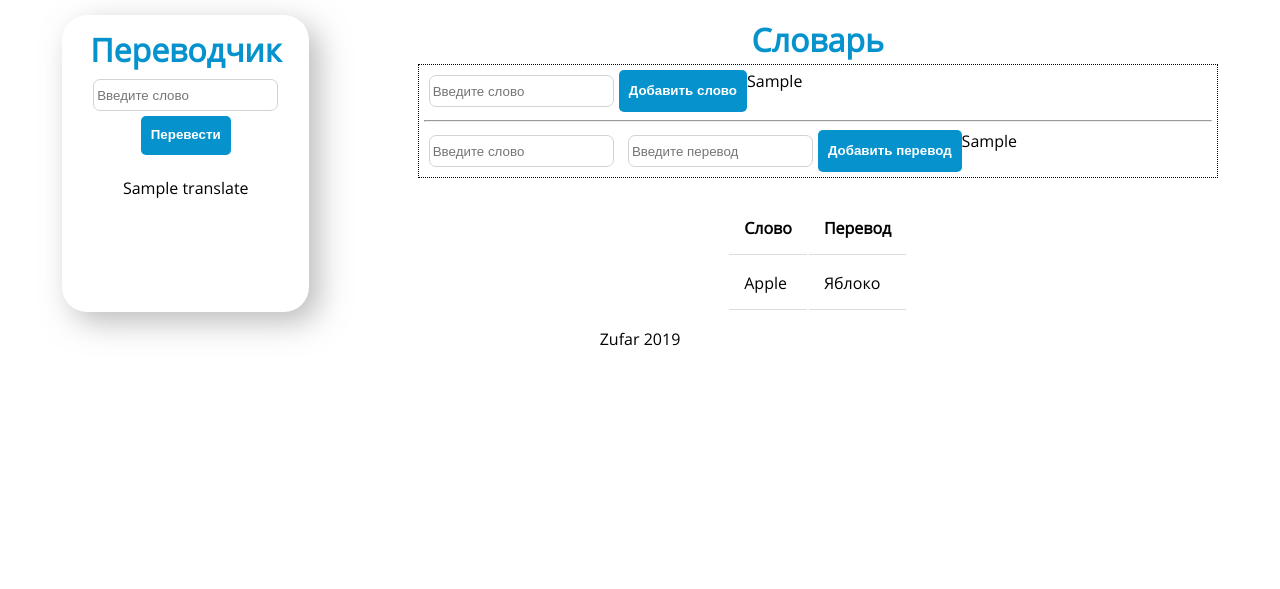
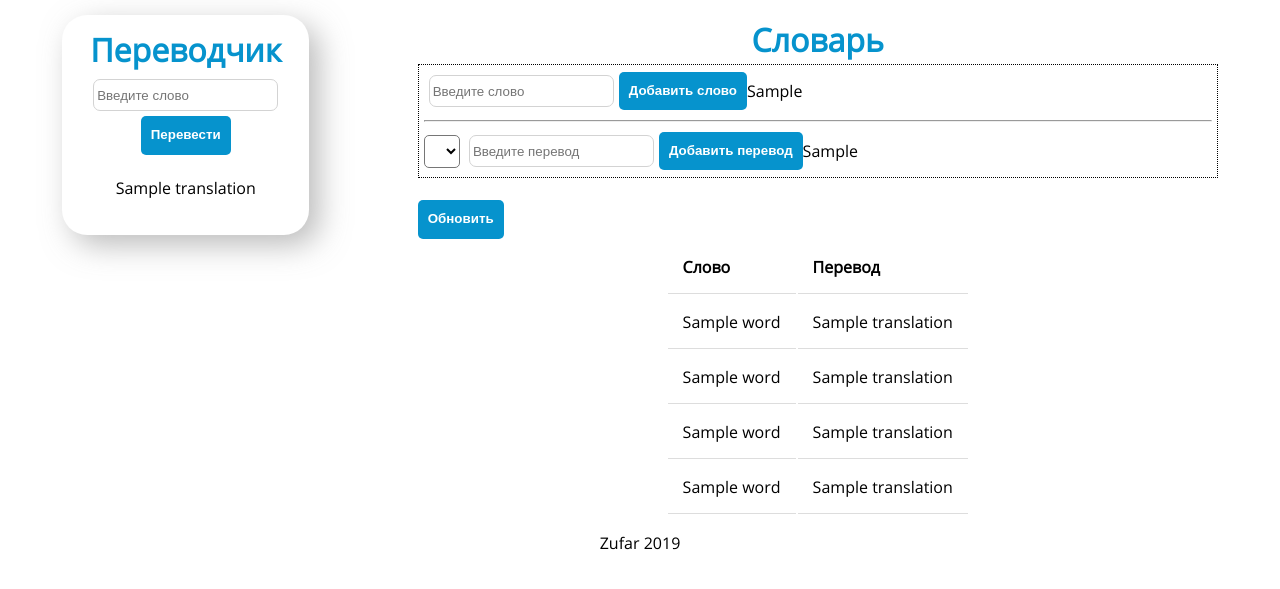
Before and after one commit to Zufarro/teledict, a Flask app: template templates/index.html in a window 1280 px wide. Shown: the part 50-639 px from the top of the page. Run offline with Flask 2, Linux system fonts and the light colour scheme; data comes from the database, SQL or seed files in the repository; both versions use the stored data as it was before the commit; the template is opened without the code that fills it: most values are stand-ins (such as "Sample title", 1, 10 or a date in 2020); data that the repository does not hold is empty.

Commit message:
added table

```diff
--- a/app.py
+++ b/app.py
@@ -12,78 +12,92 @@
     return send_file('templates/index.html')
 
 
-@app.route("/create")
-def set():
+@app.route("/create/<lang>/<transl>", methods=['POST'])
+def create_table(lang, transl):
     db = sqlite3.connect(dbname)
     db.execute("""
-    CREATE TABLE IF NOT EXISTS words_en_ru
+    CREATE TABLE IF NOT EXISTS words_%s
     (
     word text PRIMARY KEY
     )
-                   """)
-    db.execute("""CREATE TABLE IF NOT EXISTS translations_en_ru
+""" % (lang,))
+    db.execute("""CREATE TABLE IF NOT EXISTS translations_%s_%s
     (
-    word text,
+    word text PRIMARY KEY,
     translation text
     )
-                   """)
+""" % (lang, transl))
+    db.close()
     return "Created new tables"
 
 
-@app.route("/words", methods=['GET'])
-def get_all_json():
+@app.route("/words/<lang>", methods=['GET'])
+def get_all_words(lang):
     db = sqlite3.connect(dbname)
-    cursor = db.execute("SELECT rowid, word FROM words_en_ru")
+    cursor = db.execute("SELECT rowid, word FROM words_%s" % (lang,))
     rows = []
-    for tuple in cursor.fetchall():
-        rows.append({tuple[0]: tuple[1]})
+    for item in cursor.fetchall():
+        id, word = item
+        rows.append({"id":id, "word":word})
+    db.close()
     return json.dumps(rows)
 
-@app.route("/words", methods=["POST"])
-def add_word():
+
+@app.route("/words/<lang>", methods=["POST"])
+def add_word(lang):
     db = sqlite3.connect(dbname)
-    ad = request.get_json()
-    for name, value in ad.items():
-        db.execute("INSERT INTO words_en_ru VALUES('%s')" % (value))
-    db.commit()
-    return "ok"
+    item = request.get_json()
+    if item["word"]:
+        db.execute("INSERT OR IGNORE INTO words_%s VALUES('%s')" % (lang, item["word"]))
+        db.commit()
+        result = "success"
+    else:
+        result = "Error: missing word"
+    db.close()
+    return result
 
 
-@app.route("/words/<id>", methods=['DELETE'])
-def delete_word(id):
+@app.route("/words/<lang>/<id>", methods=['DELETE'])
+def delete_word(lang, id):
     db = sqlite3.connect(dbname)
-    db.execute("DELETE FROM words_en_ru WHERE rowid=%s" % id)
+    db.execute("DELETE FROM words_%s WHERE rowid=%s" % (lang, id))
     db.commit()
-    return "ok"
+    db.close()
+    return "success"
 
 
-@app.route("/translate", methods=["POST"])
-def get_translatе():
+@app.route("/translation/<lang>/<transl>", methods=["POST"])
+def add_translation(lang, transl):
     db = sqlite3.connect(dbname)
-    ad = request.get_json()
-    for k,v in ad.items():
-        if k == "word":
-            word = v
-        if k == "language":
-            language = v
-    if language == "en_ru":
-        cursor = db.execute("SELECT translation FROM translations_en_ru WHERE word='%s'" % word)
-        translaion = [f[0] for f in cursor.fetchall()][0]
-    return translaion
+    item = request.get_json()
+    if item["word"] and item["translation"]:
+        db.execute("INSERT OR IGNORE INTO translations_%s_%s VALUES('%s', '%s')" % (lang, transl, item["word"], item["translation"]))
+        db.execute("DELETE FROM words_%s WHERE word='%s'" % (lang, item["word"]))
+        db.commit()
+        result = "success"
+    else:
+        result = "Error: missing word or translation"
+    db.close()
+    return result
 
 
-@app.route("/translation", methods=["POST"])
-def add_translation():
+@app.route("/translate/<lang>/<transl>", methods=["POST"])
+def get_translate(lang, transl):
     db = sqlite3.connect(dbname)
-    ad = request.get_json()
-    for k,v in ad.items():
-        if k == "word_of_added_translation":
-            word = v
-        if k == "translation_to_add":
-            translation = v
-        if k == "language":
-            language = v
-    if language == "en_ru":
-        db.execute("INSERT INTO translations_en_ru VALUES('%s', '%s')" % (word, translation))
-    db.commit()
-    return "ok"
+    item = request.get_json()
+    cursor = db.execute("SELECT translation FROM translations_%s_%s WHERE word='%s'" % (lang, transl, item["word"]))
+    translate = cursor.fetchone()[0]
+    db.close()
+    return translate
+
+
+@app.route("/translation/<lang>/<transl>", methods=['GET'])  #
+def get_all_translation(lang, transl):
+    db = sqlite3.connect(dbname)
+    cursor = db.execute("SELECT rowid, word,translation FROM translations_%s_%s" % (lang, transl))
+    rows = []
+    for item in cursor.fetchall():
+        id, word, translation = item
+        rows.append({"id": id, "word": word, "translation":translation})
+    db.close()
+    return json.dumps(rows)
--- a/static/css/main.css
+++ b/static/css/main.css
@@ -54,6 +54,7 @@
     text-align: center;
     padding: 10px 25px 10px 25px;
     box-shadow: 10px 10px 30px rgba(122,122,122,0.5);
+    height: 200px;
 }
 
 .title {
@@ -83,7 +84,6 @@
 
 .add_new_translation {
     border: 1px dotted black;
-	text-align: center;
 	padding: 5px;
 }
 
@@ -109,4 +109,15 @@
 
 .flex{
     display: flex;
+    align-items: center;
 }
+
+
+
+select{
+    background: #ffffff;
+    font-weight: bold;
+    line-height: 1.4;
+    padding: 7px;
+    border-radius: 5px;
+}
--- a/static/js/app.js
+++ b/static/js/app.js
@@ -3,55 +3,73 @@
     var app = new Vue({
       el: '#app',
       data: {
-        logo: "Translater-dictionary",
+        "translations": [],
+        "words": [],
+        "logo": "Translater-dictionary",
         "word": "",
-        "language": "en_ru",
-        translate: "",
-        "word_to_add": "",
-        result_add_word: "",
-        "word_of_added_translation": "",
-        "translation_to_add": "",
-        result_add_translation: "",
+        "lang": "en",
+        "transl": "ru",
+        "translation": "",
+        "new_word": "",
+        "result_new_word": "",
+        "word_to_translate": "",
+        "new_translation": "",
+        "result_new_translation": "",
       },
       methods: {
         getTranslate: function () {
           var self = this;
           var form = {
-            "word": this.word,
-            "language": this.language
+            "word": this.word
           };
           console.log(form);
-          axios.post("/translate", form).then(function(resp) {
-              console.log(resp);
+          axios.post("/translate/" + this.lang + "/" + this.transl, form).then(function(resp) {
               data = resp.data;
-              self.translate = "Перевод: "+data;
-            });
+              self.translation = "Перевод: "+data;
+          });
         },
         addWord: function () {
           var self = this;
           var form = {
-            /*"language": this.language,*/
-            "add_word": this.add_word
+            "word": this.new_word
           };
-          axios.post("/words", form).then(function(resp) {
+          axios.post("/words/" + this.lang, form).then(function(resp) {
               data = resp.data;
-              self.result_add_word = data;
-            });
+              self.result_new_word = data;
+          });
         },
         addTranslation: function () {
           var self = this;
           var form = {
-            "language": this.language,
-            "word_of_added_translation": this.word_of_added_translation,
-            "translation_to_add": this.translation_to_add
+            "word": this.word_to_translate,
+            "translation": this.new_translation
           };
           console.log(form);
-          axios.post("/translation", form).then(function(resp) {
+          axios.post("/translation/" + this.lang + "/" + this.transl, form).then(function(resp) {
               data = resp.data;
-              self.result_add_translation = data;
-            });
+              self.result_new_translation = data;
+          });
+        },
+        refreshTable: function() {
+          var self = this;
+          axios.get("/translation/" + this.lang + "/" + this.transl).then(function(resp) {
+            console.log(resp.data);
+            self.translations = resp.data;
+          });
+        },
+        refreshWords: function() {
+          var self = this;
+          axios.get("/words/" + this.lang).then(function(resp) {
+            console.log(resp.data);
+            self.words = resp.data;
+          });
         }
       },
+      mounted: function() {
+        console.log("app loaded!");
+        this.refreshTable();
+        this.refreshWords();
+      }
     });
   };
 
--- a/templates/index.html
+++ b/templates/index.html
@@ -25,7 +25,7 @@
             <button v-on:click="getTranslate">Перевести</button>
             <br>
             <br>
-             {{ translate }}
+             {{ translation }}
         </div>
         <div class="content">
           <div class="title">
@@ -34,17 +34,19 @@
           <div class="add_new_translation">
             <div class="flex">
                 <form>
-                    <input type="text" v-model="word_to_add" placeholder="Введите слово">
+                    <input type="text" v-model="new_word" placeholder="Введите слово">
         	    </form>
-                    <button v-on:click="addWord">Добавить слово</button> {{ result_add_word }}
+                    <button v-on:click="addWord">Добавить слово</button> {{ result_new_word }}
             </div>
             <hr>
             <div class="flex">
         	   <form>
-                 <input type="text" v-model="word_of_added_translation" placeholder="Введите слово">
-                 <input type="text" v-model="translation_to_add" placeholder="Введите перевод">
+                 <select v-model="word_to_translate">
+                   <option v-for="item in words">{{item.word}}</option>
+                 </select>
+                 <input type="text" v-model="new_translation" placeholder="Введите перевод">
         	    </form>
-                <button v-on:click="addTranslation">Добавить перевод</button>{{ result_add_translation }}
+                <button v-on:click="addTranslation">Добавить перевод</button>{{ result_new_translation }}
             </div>
           </div>
           <br>
@@ -58,12 +60,20 @@
               </th>
             </thead>
             <tbody>
-              <tr>
-                <td>Apple</td>
-                <td>Яблоко</td>
+              <tr  v-for="item in translations">
+                <td>
+                  {{item.word}}
+                </td>
+                <td>
+                  {{item.translation}}
+                </td>
               </tr>
             </tbody>
-            <tfoot></tfoot>
+            <tfoot>
+              <button v-on:click="refreshTable">
+                Обновить
+              </button>
+            </tfoot>
             </table>
         </div>
       </div>
```
Also changed, not shown: dict.db (deleted), mydict1.db (deleted), translater.db (deleted), 1 other file. Lines whose indentation alone changed are shown as unchanged.
